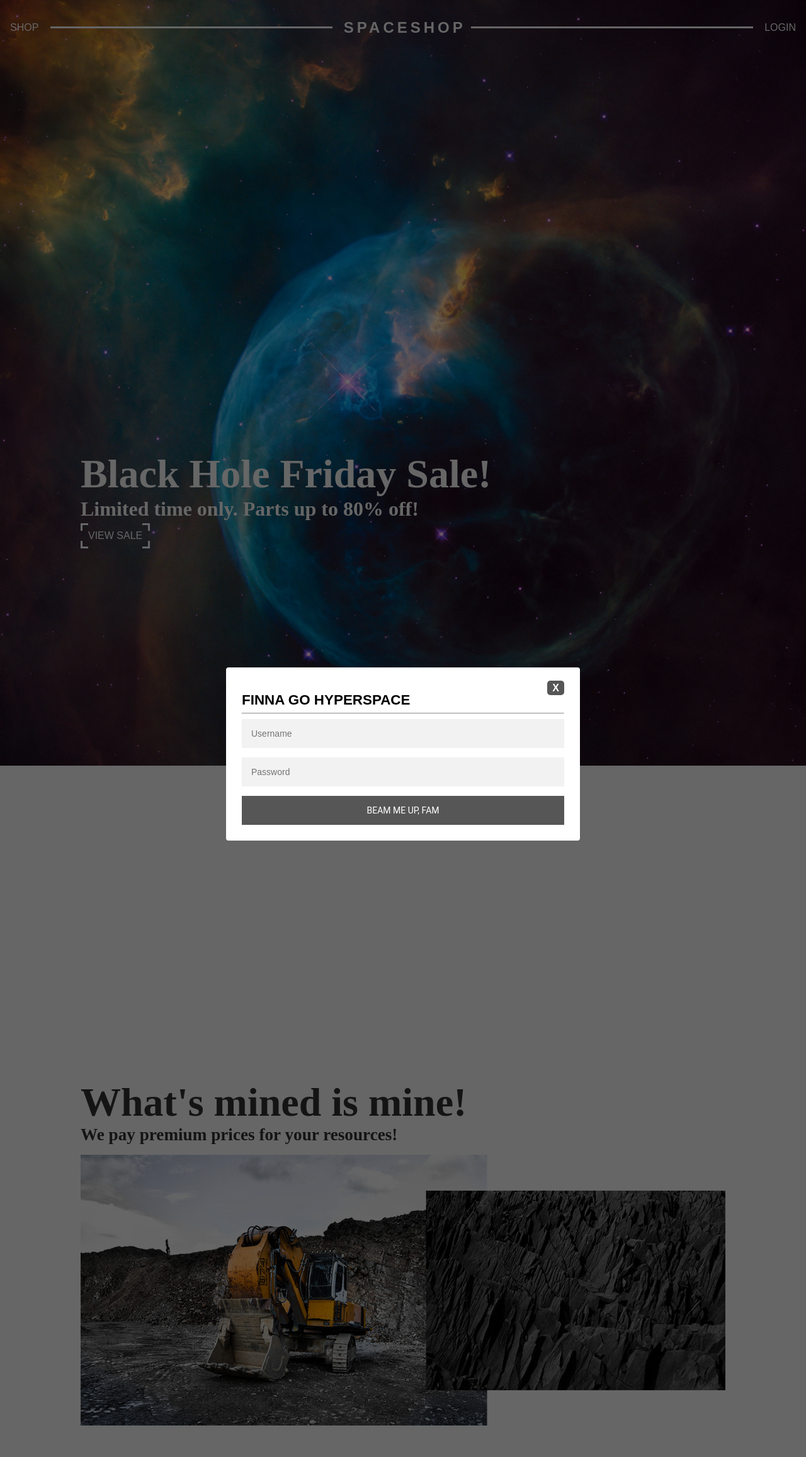
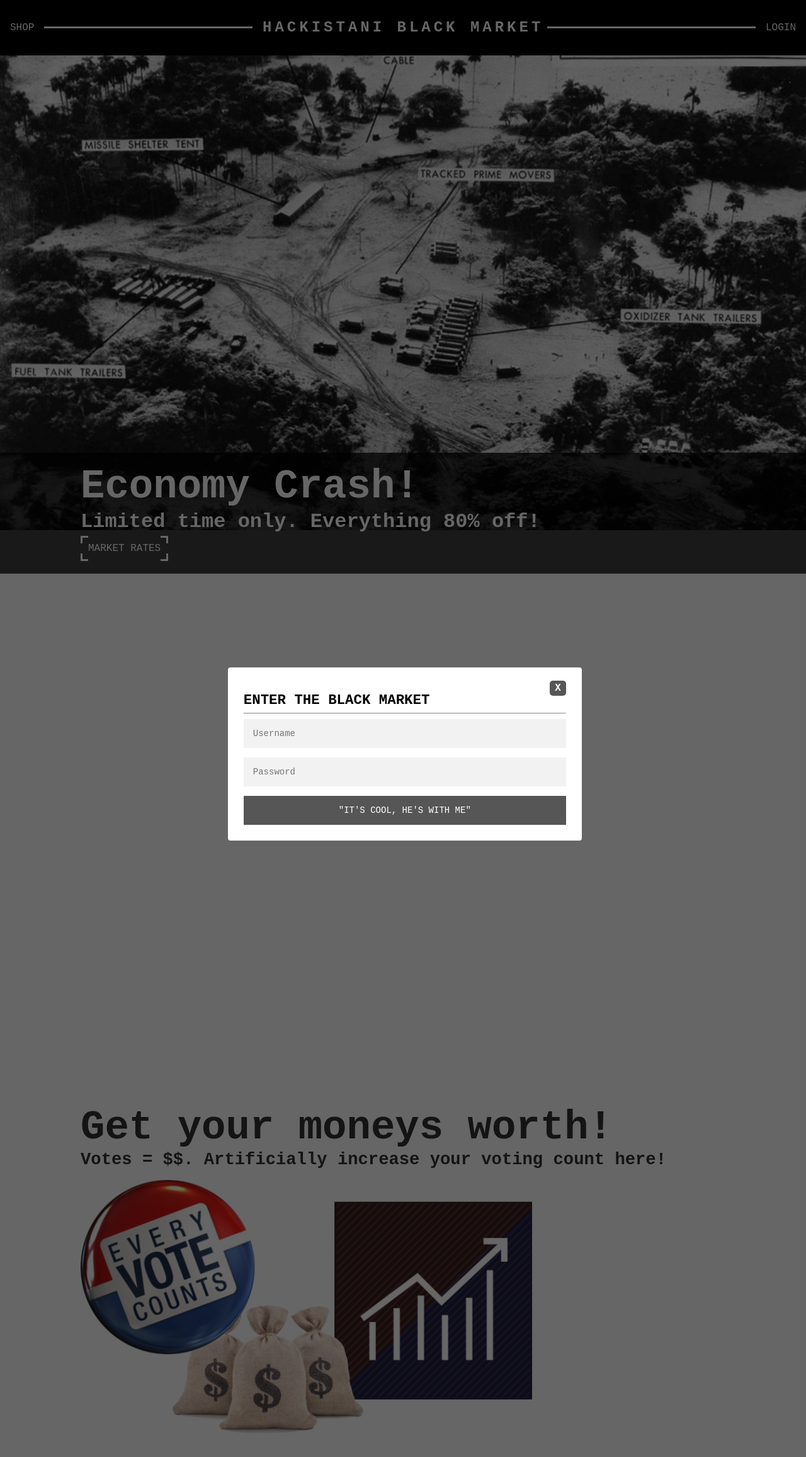
Before and after one commit to ritsec/ISTS17-Store, a Flask app: page /login in a window 1280 px wide. Shown: the top 2314 px of the page at 63% size. Run offline with Flask 2, Linux system fonts and the light colour scheme; some libraries are stand-ins or nearby versions.

Commit message:
Themed the frontend

```diff
--- a/docker-compose.yml
+++ b/docker-compose.yml
@@ -31,6 +31,8 @@ services:
 
     database:
         image: "mysql:latest"
+        ports:
+            - "3306:3306"
         env_file:
             - environment.sh
         #environment:
--- a/frontend/app/static/css/login.css
+++ b/frontend/app/static/css/login.css
@@ -1,3 +1,8 @@
+* {
+
+    font-family: "Courier New", Courier, "Lucida Sans Typewriter", "Lucida Typewriter", monospace !important;
+}
+
 #modals {
 	position: fixed;
 	pointer-events: none;
@@ -131,11 +136,19 @@
 
 
 .hero{
-    background: url(/assets/hero.jpg) no-repeat;
+    background: url(/assets/bg.png) no-repeat;
     background-size: 100%;
     color: white;
+    padding: 30vh 0 30vh 0vw;
+    font-family: "Courier New", Courier, "Lucida Sans Typewriter", "Lucida Typewriter", monospace;
+}
+
+.hero .black {
+    background-color: rgba(0, 0, 0, 0.75);
+    width: 100%;
     padding: 30vh 0 30vh 10vw;
-
+    padding-bottom: 20px;
+    padding-top: 20px;
 }
 
 .hero h2{
@@ -176,7 +189,7 @@
 
 }
 .we-buy-mined-stuff img{
-    width: 100%;
+    width: 70%;
     padding: 1rem 0;
 }
 
--- a/frontend/app/static/css/main.css
+++ b/frontend/app/static/css/main.css
@@ -2,6 +2,9 @@
    v2.0 | 20110126
    License: none (public domain)
 */
+* {
+  font-family: "Courier New", Courier, "Lucida Sans Typewriter", "Lucida Typewriter", monospace !important;
+}
 
 html, body, div, span, applet, object, iframe,
 h1, h2, h3, h4, h5, h6, p, blockquote, pre,
@@ -97,7 +100,7 @@ text-align: center;
 
 }
 #nav-bar-auth *, #sub-nav-bar-auth *{
-	color: #333;
+	color: #fff;
 }
 .sub-nav-item{
     display: inline;
@@ -121,10 +124,6 @@ text-align: center;
     background: white;
     height: 3px;
     width: 35%;
-}
-#nav-bar-auth .bar, #sub-nav-bar-auth .bar{
-    background: #333;
-
 }
 .nav-item a {
     display: block;
@@ -192,3 +191,6 @@ text-align: center;
 	  background: #333;
 
   }
+header {
+  background-color: rgba(0, 0, 0, 1);
+}
--- a/frontend/app/templates/layout.html
+++ b/frontend/app/templates/layout.html
@@ -1,4 +1,5 @@
 <!DOCTYPE html>
+{% set STORE_NAME = "Hackistani Black market" %}
 <html>
   <head>
     <link rel="stylesheet" href="/static/css/main.css">
@@ -12,7 +13,9 @@
     <ul id="nav-bar">
         <li class="nav-item"><a class="left-nav-item" href="{{ url_for('shop') }}">Shop</a></li>
         <span class="bar"></span>
-        <li class="nav-item"><a class="home" href="{{ url_for('account') }}">SPACESHOP</a></li>
+        <li class="nav-item">
+          <a class="home" href="{{ url_for('account') }}">{{ STORE_NAME }}</a>
+        </li>
         <span class="bar"></span>
         <li class="nav-item"><a class="right-nav-item" href="{{ url_for('login') }}">Login</a></li>
     </ul>
@@ -22,7 +25,9 @@
     <ul id="nav-bar-auth">
       <li class="nav-item"><a class="left-nav-item" href="{{ url_for('account') }}">TEAM</a></li>
       <span class="bar"></span>
-      <li class="nav-item"><a class="home" href="{{ url_for('account') }}">SPACESHOP</a></li>
+      <li class="nav-item">
+        <a class="home" href="{{ url_for('account') }}">{{ STORE_NAME }}</a>
+      </li>
       <span class="bar"></span>
       <li class="nav-item"><a class="right-nav-item" href="{{ url_for('logout') }}">Logout</a></li>
     </ul>
--- a/frontend/app/templates/login.html
+++ b/frontend/app/templates/login.html
@@ -28,7 +28,7 @@
         <input id="modal1" class="modal-check" type="checkbox" checked/>
         <div class="modal">
             <label for="modal1" class="modal-close">X</label>
-            <h2>Finna go hyperspace</h2>
+            <h2>Enter the Black Market</h2>
             <hr/>
              {% if error %}
                 <div id="error">{{ error }}</div>
@@ -36,7 +36,7 @@
             <form method='POST' class="login-form" name="login_form" action="/login">
                 <input id="username" type="text" name="username" placeholder="Username"><br />
                 <input id="password" type="password" name="password" placeholder="Password"><br />
-                <button type="submit">Beam me up, fam</button>
+                <button type="submit">"It's cool, he's with me"</button>
                 </form>
 
         </div>
@@ -70,15 +70,17 @@
 
 
 <section class="hero">
-    <h2>Black Hole Friday Sale!</h2>
-    <h4>Limited time only. Parts up to 80% off!</h4>
-    <a class="button corner-button-light" href="/shop">View Sale</a>
+    <div class="black">
+    <h2>Economy Crash!</h2>
+    <h4>Limited time only. Everything 80% off!</h4>
+    <a class="button corner-button-light" href="/shop">Market Rates</a>
+    </div>
 </section>
 
 <section class="we-buy-mined-stuff">
-    <h2>What's mined is mine!</h2>
-    <h5>We pay premium prices for your resources!</h5>
-    <img src="/assets/we-buy-mined-stuff.jpg">
+    <h2>Get your moneys worth!</h2>
+    <h5>Votes = $$. Artificially increase your voting count here!</h5>
+    <img src="/assets/votes.png">
 </section>
 
 <section class="featured-items">
@@ -89,31 +91,22 @@
             <p class="title">
                 Micah's <br>Famous Hug
             </p><br>
-            <p class="price">
-                    $1000
-                </p>
             </div>
-            <img src="/assets/item-1.jpg">
+            <img src="/assets/items/micah.jpg">
 
         </div>
         <div class="item small-item">
-            <img src="/assets/item-2.jpg">
+            <img src="/assets/items/joe.jpg">
             <p class="title">
                     Joe's Everlasting Love
                 </p><br>
-            <p class="price">
-                $69000
-            </p>
         </div>
         <div class="item small-item">
 
-            <img src="/assets/item-3.jpg">
+            <img src="/assets/items/don.jpg">
             <p class="title">
                     Don's Diaphram Rant
                 </p><br>
-            <p class="price">
-                $12000000
-            </p>
         </div>
 
     </div>
```
Also changed, not shown: frontend/app/templates/account.html (+9 -4 lines), frontend/app/assets/bg.png (added), frontend/app/assets/votes.png (added), 1 other file.
